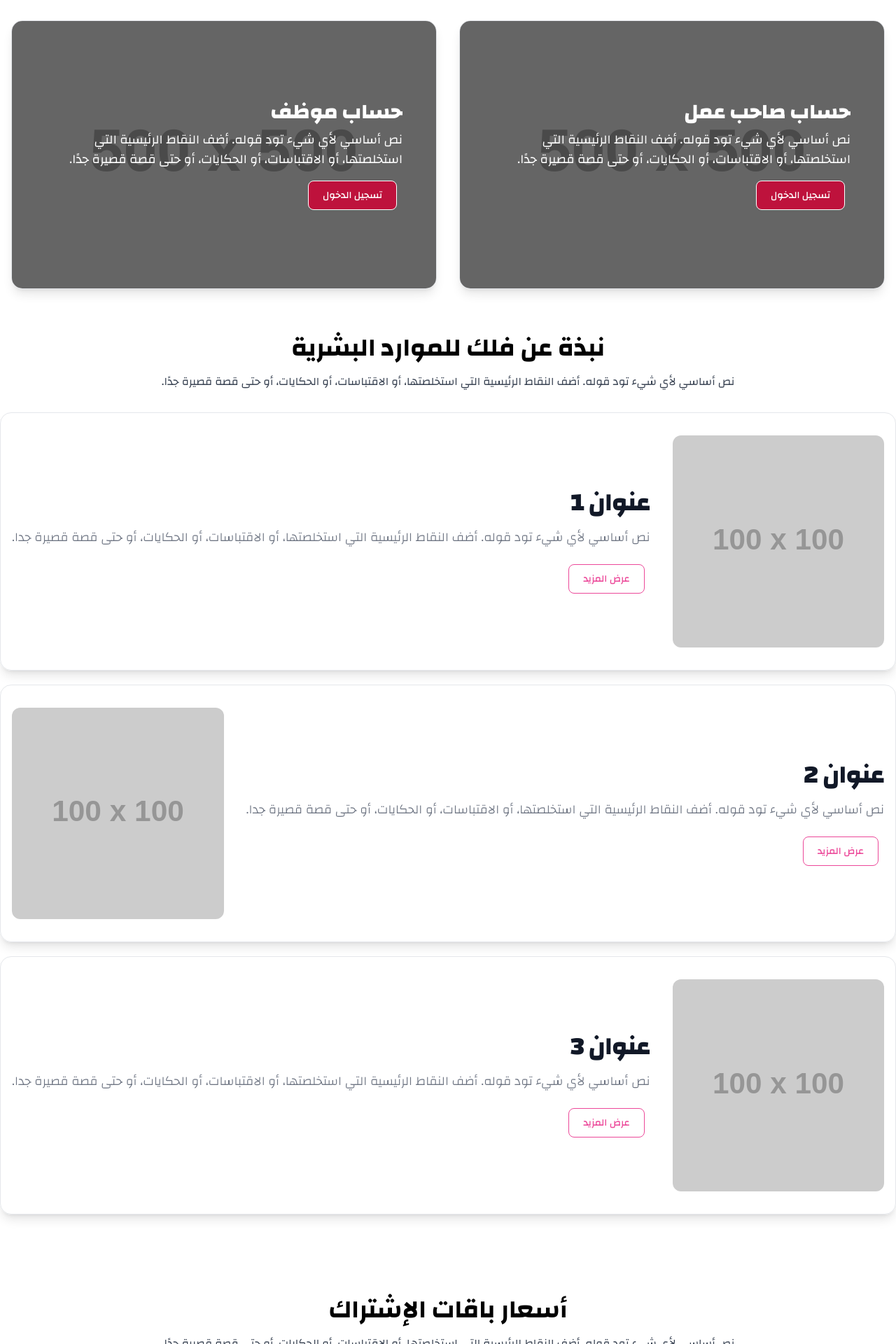
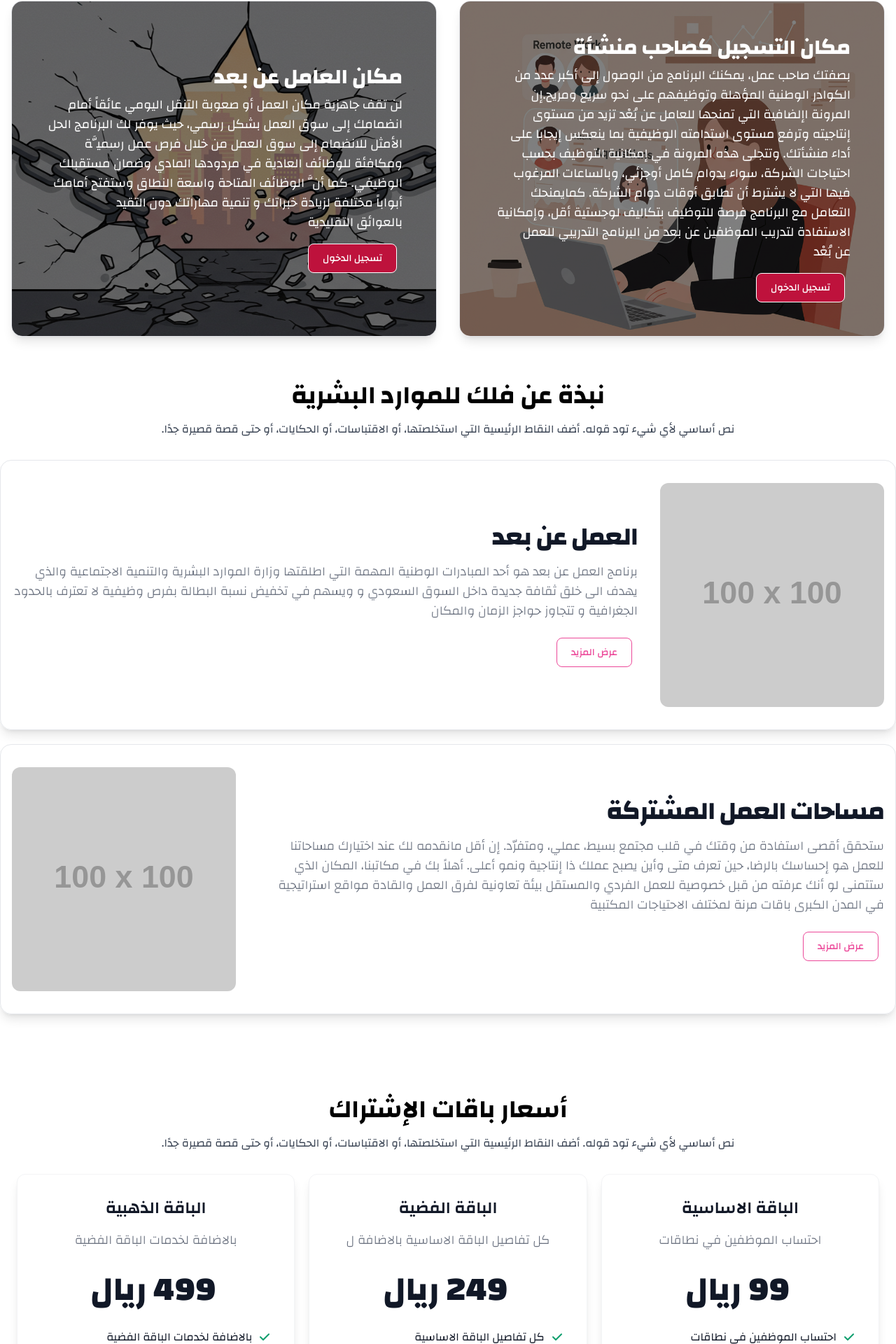
Before and after one commit to Abubakr-Alsheikh/falak-hr, a React (Vite) app: page / in a window 1280 px wide. Shown: the part 641-2561 px from the top of the page at 70% size. Built offline with nearby package versions, Linux system fonts and the light colour scheme.

Commit message:
Replacing values for the home page

```diff
--- a/src/components/AccountCard.tsx
+++ b/src/components/AccountCard.tsx
@@ -16,7 +16,7 @@ const AccountCard: React.FC<AccountCardProps> = ({
   return (
     <div
       style={{ backgroundImage: `url(${backgroundImage})` }}
-      className="relative flex h-96 max-w-screen-lg overflow-hidden rounded-2xl border bg-cover bg-center p-8 shadow-lg dark:border-gray-700 dark:bg-gray-800 md:p-12"
+      className="relative flex min-h-96 max-w-screen-lg overflow-hidden rounded-2xl border bg-cover bg-center p-8 shadow-lg dark:border-gray-700 dark:bg-gray-800 md:p-12"
     >
       <div className="absolute inset-0 bg-black opacity-50"></div>
       <div className="relative z-10 flex h-full flex-1 flex-col items-start justify-center">
--- a/src/components/Card.tsx
+++ b/src/components/Card.tsx
@@ -21,10 +21,10 @@ const AboutCard: React.FC<AboutCardProps> = ({
     : "md:flex md:flex-row ";
   return (
     <div
-      className={`border gap-8 items-center py-8 px-4 max-w-screen-xl my-5 rounded-2xl shadow-lg mx-4 md:mx-0 ${flexOrder}`}
+      className={`border gap-8 items-center py-8 px-4 max-w-full my-5 rounded-2xl shadow-lg mx-4 md:mx-0 ${flexOrder}`}
     >
       <img
-        className="w-full flex-1 rounded-xl"
+        className="w-full flex-1 rounded-xl md:min-w-80"
         src={imageUrl}
         alt="dashboard image"
       />
--- a/src/components/Navbar.tsx
+++ b/src/components/Navbar.tsx
@@ -16,7 +16,7 @@ const Navbar: React.FC = () => {
           <Link to="/" className="flex items-center">
             <img src={logo} className="mr-3 h-16" alt="Falak HR Logo" />
           </Link>
-          <div className="flex items-center lg:order-2">
+          <div className="flex items-center sm:flex-1 sm:justify-end lg:order-2">
             <Button text="اشترك معنا" variant="secondary" />
             <Button text="تسجيل الدخول" variant="primary" />
             <button
@@ -57,7 +57,7 @@ const Navbar: React.FC = () => {
           <div
             className={`${
               isMenuOpen ? "block" : "hidden"
-            } justify-center items-center w-full lg:flex lg:w-auto lg:order-1 md:flex-1 md:mr-10`}
+            } flex-1 justify-center items-center w-full lg:flex lg:w-auto lg:order-1 md:flex-1 md:mr-10`}
             id="mobile-menu-2"
           >
             <ul className="mt-4 flex flex-col font-medium lg:mt-0 lg:flex-row">
--- a/src/components/PlanCard.tsx
+++ b/src/components/PlanCard.tsx
@@ -18,7 +18,7 @@ const PricingCard: React.FC<PricingCardProps> = ({ title, subtitle, price, featu
         <span className="mr-2 text-5xl font-extrabold">{price.split('/')[0]}</span>
         <span className="text-gray-500 dark:text-gray-400"></span>
       </div>
-      <ul role="list" className="mb-8 space-y-4 text-left">
+      <ul role="list" className="mb-8 flex-1 space-y-4 text-left">
         {features.map((feature, index) => (
           <li key={index} className="flex items-center space-x-3">
             <svg className="ml-2 h-5 w-5 flex-shrink-0 text-green-500 dark:text-green-400" fill="currentColor" viewBox="0 0 20 20" xmlns="http://www.w3.org/2000/svg">
--- a/src/components/home/AboutSection.tsx
+++ b/src/components/home/AboutSection.tsx
@@ -6,26 +6,26 @@ import TextContent from "../TextContent";
 const AboutSection: React.FC = () => {
   const cards = [
     {
-      title: "عنوان 1",
+      title: "العمل عن بعد",
       description:
-        "نص أساسي لأي شيء تود قوله. أضف النقاط الرئيسية التي استخلصتها، أو الاقتباسات، أو الحكايات، أو حتى قصة قصيرة جدا.",
+        "برنامج العمل عن بعد هو أحد المبادرات الوطنية المهمة التي اطلقتها وزارة الموارد البشرية والتنمية الاجتماعية والذي يهدف الى خلق ثقافة جديدة داخل السوق السعودي و ويسهم في تخفيض نسبة البطالة بفرص وظيفية لا تعترف بالحدود الجغرافية و تتجاوز حواجز الزمان والمكان",
       imageUrl: "https://placehold.co/100x100",
       buttonText: "عرض المزيد",
     },
     {
-      title: "عنوان 2",
+      title: "مساحات العمل المشتركة",
       description:
-        "نص أساسي لأي شيء تود قوله. أضف النقاط الرئيسية التي استخلصتها، أو الاقتباسات، أو الحكايات، أو حتى قصة قصيرة جدا.",
+        "ستحقق أقصى استفادة من وقتك في قلب مجتمع بسيط، عملي، ومتفرّد. إن أقل مانقدمه لك عند اختيارك مساحاتنا للعمل هو إحساسك بالرضا، حين تعرف متى وأين يصبح عملك ذا إنتاجية ونمو أعلى. أهلاً بك في مكاتبنا، المكان الذي ستتمنى لو أنك عرفته من قبل خصوصية للعمل الفردي والمستقل بيئة تعاونية لفرق العمل والقادة مواقع استراتيجية في المدن الكبرى باقات مرنة لمختلف الاحتياجات المكتبية",
       imageUrl: "https://placehold.co/100x100",
       buttonText: "عرض المزيد",
     },
-    {
-      title: "عنوان 3",
-      description:
-        "نص أساسي لأي شيء تود قوله. أضف النقاط الرئيسية التي استخلصتها، أو الاقتباسات، أو الحكايات، أو حتى قصة قصيرة جدا.",
-      imageUrl: "https://placehold.co/100x100",
-      buttonText: "عرض المزيد",
-    },
+    // {
+    //   title: "عنوان 3",
+    //   description:
+    //     "نص أساسي لأي شيء تود قوله. أضف النقاط الرئيسية التي استخلصتها، أو الاقتباسات، أو الحكايات، أو حتى قصة قصيرة جدا.",
+    //   imageUrl: "https://placehold.co/100x100",
+    //   buttonText: "عرض المزيد",
+    // },
   ];
 
   return (
--- a/src/components/home/AccountSection.tsx
+++ b/src/components/home/AccountSection.tsx
@@ -1,23 +1,39 @@
 import React from "react";
 import AccountCard from "../AccountCard";
+import remoteFirstImage from "../../assets/home-remote-1.png"
+import remoteSecondImage from "../../assets/home-remote-2.png"
 
 const AccountSection: React.FC = () => {
+  const accountData = [
+    {
+      title: "مكان التسجيل كصاحب منشأة",
+      description:
+        "بصفتك صاحب عمل، يمكنك البرنامج من الوصول إلى أكبر عدد من الكوادر الوطنية المؤهلة وتوظيفهم على نحو سريع ومريح.إن المرونة اإلضافية التي تمنحها للعامل عن بُعْد تزيد من مستوى إنتاجيته وترفع مستوى استدامته الوظيفية بما ينعكس إيجابا على أداء منشأتك. وتتجلى هذه المرونة في إمكانية التوظيف بحسب احتياجات الشركة، سواء بدوام كامل أوجزئي، وبالساعات المرغوب فيها التي لا يشترط أن تطابق أوقات دوام الشركة. كمايمنحك التعامل مع البرنامج فرصة للتوظيف بتكاليف لوجستية أقل، وإمكانية الاستفادة لتدريب الموظفين عن بعد من البرنامج التدريبي للعمل عن بُعْد",
+      buttonText: "تسجيل الدخول",
+      backgroundImage: remoteFirstImage,
+    },
+    {
+      title: "مكان العامل عن بعد",
+      description:
+        "لن تقف جاهزية مكان العمل أو صعوبة التنقل اليومي عائقاً أمام انضمامك إلى سوق العمل بشكل رسمي، حيث يوفر لك البرنامج الحل الأمثل للانضمام إلى سوق العمل من خلال فرص عمل رسميَّة ومكافئة للوظائف العادية في مردودها المادي وضمان مستقبلك الوظيفي. كما أنَّ الوظائف المتاحة واسعة النطاق وستفتح أمامك أبواباً مختلفة لزيادة خبراتك و تنمية مهاراتك دون التقيد بالعوائق التقليدية",
+      buttonText: "تسجيل الدخول",
+      backgroundImage: remoteSecondImage,
+    },
+  ];
+
   return (
     <section className="bg-white dark:bg-gray-900">
       <div className="mx-auto max-w-screen-xl px-4 py-8">
         <div className="grid gap-8 md:grid-cols-2">
-          <AccountCard
-            title="حساب صاحب عمل"
-            description="نص أساسي لأي شيء تود قوله. أضف النقاط الرئيسية التي استخلصتها، أو الاقتباسات، أو الحكايات، أو حتى قصة قصيرة جدًا."
-            buttonText="تسجيل الدخول"
-            backgroundImage="https://placehold.co/500x500"
-          />
-          <AccountCard
-            title="حساب موظف"
-            description="نص أساسي لأي شيء تود قوله. أضف النقاط الرئيسية التي استخلصتها، أو الاقتباسات، أو الحكايات، أو حتى قصة قصيرة جدًا."
-            buttonText="تسجيل الدخول"
-            backgroundImage="https://placehold.co/500x500"
-          />
+          {accountData.map((account, index) => (
+            <AccountCard
+              key={index}
+              title={account.title}
+              description={account.description}
+              buttonText={account.buttonText}
+              backgroundImage={account.backgroundImage}
+            />
+          ))}
         </div>
       </div>
     </section>
--- a/src/components/home/PricingSection.tsx
+++ b/src/components/home/PricingSection.tsx
@@ -2,47 +2,41 @@ import React from "react";
 import SectionTitle from "../SectionTitle";
 import TextContent from "../TextContent";
 import PricingCard from "../PlanCard";
+
 const PricingSection: React.FC = () => {
   const plans = [
     {
-      title: "عنوان 1",
-      subtitle:
-        "نص أساسي لأي شيء تود قوله.",
-      price: "$50/mo",
+      title: "الباقة الاساسية",
+      subtitle: "احتساب الموظفين في نطاقات",
+      price: "99 ريال",
       features: [
-        "عنصر القائمة",
-        "عنصر القائمة",
-        "عنصر القائمة",
-        "عنصر القائمة",
-        "عنصر القائمة",
+        "احتساب الموظفين في نطاقات",
+        "تقارير الحضور و الانصراف",
+        "تقارير الاداء والمهام المنجزة",
       ],
       buttonText: "أشترك",
     },
     {
-      title: "عنوان 2",
-      subtitle:
-        "نص أساسي لأي شيء تود قوله.",
-      price: "$50/mo",
+      title: "الباقة الفضية",
+      subtitle: "كل تفاصيل الباقة الاساسية بالاضافة ل",
+      price: "249 ريال",
       features: [
-        "عنصر القائمة",
-        "عنصر القائمة",
-        "عنصر القائمة",
-        "عنصر القائمة",
-        "عنصر القائمة",
+        "كل تفاصيل الباقة الاساسية",
+        "تدريب تنمية القدرات",
+        "تقارير ساعات تدريب القدرات",
       ],
       buttonText: "أشترك",
     },
     {
-      title: "عنوان 3",
-      subtitle:
-        "نص أساسي لأي شيء تود قوله.",
-      price: "$50/mo",
+      title: "الباقة الذهبية",
+      subtitle: "بالاضافة لخدمات الباقة الفضية",
+      price: "499 ريال",
       features: [
-        "عنصر القائمة",
-        "عنصر القائمة",
-        "عنصر القائمة",
-        "عنصر القائمة",
-        "عنصر القائمة",
+        "بالاضافة لخدمات الباقة الفضية",
+        "ادارة كاملة لعملية التوظيف",
+        "تعيين مدير حساب المنشأة",
+        "استشارات",
+        "تنبيهات استباقية",
       ],
       buttonText: "أشترك",
     },
```
Also changed, not shown: src/components/home/HeroSection.tsx (+3 -5 lines), src/assets/home-remote-1.png (added), src/assets/home-remote-2.png (added).
